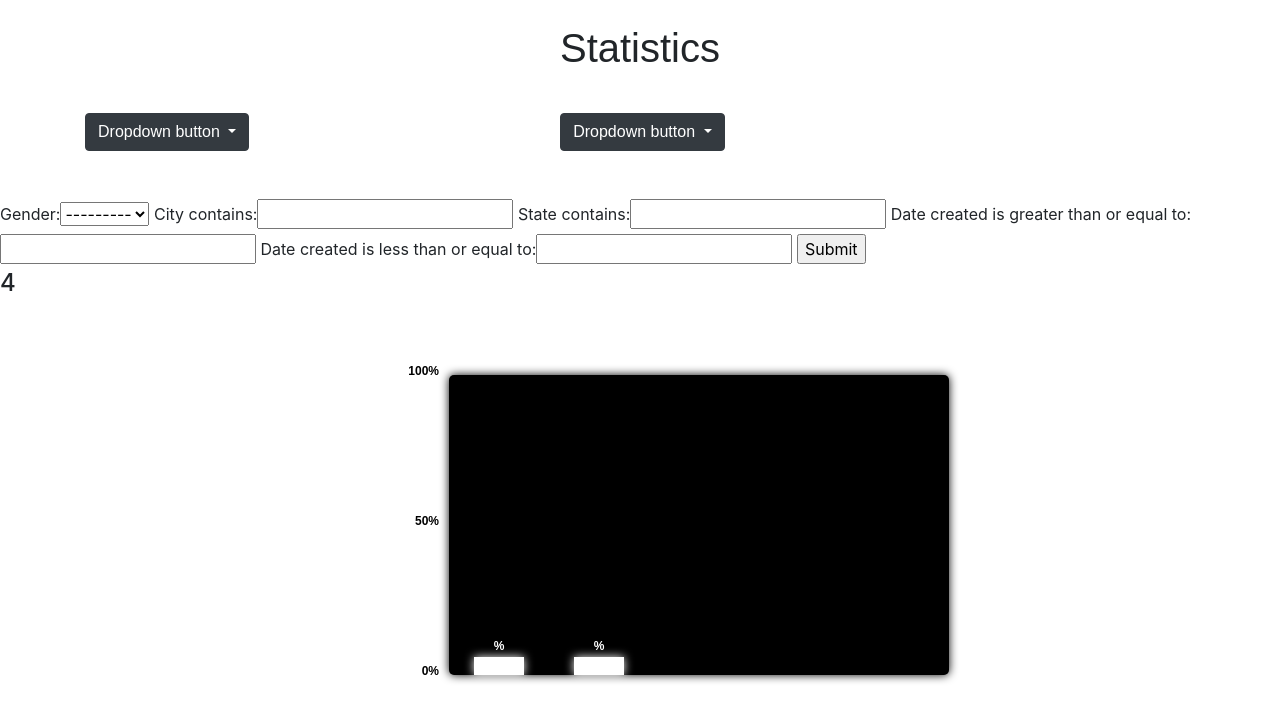
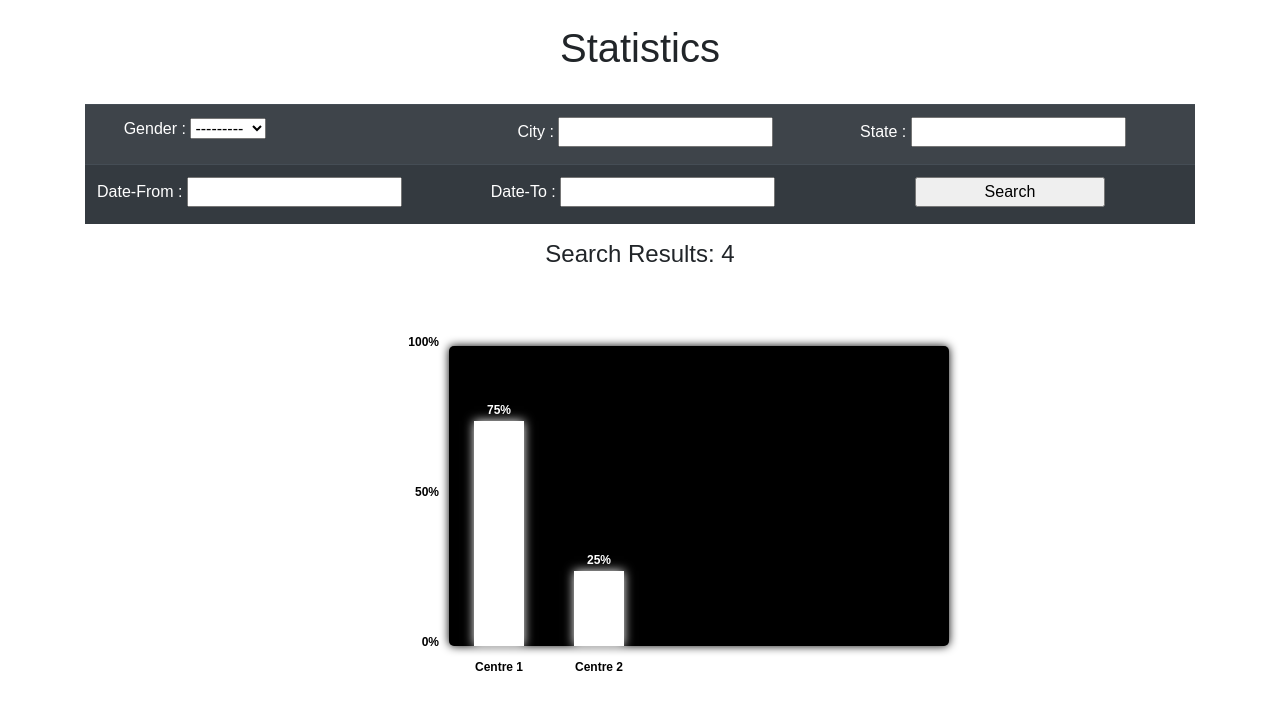
Before and after one commit to manoj-b-22/C-19-Vaccine, a Django app: page /statistics/1/ in a window 1280 px wide; the page is wider, and only the part inside the window is pictured. Shown: the part 56-777 px from the top of that part. Run offline with Django 3.2, Linux system fonts and the light colour scheme; data comes from the database, SQL or seed files in the repository; some libraries are stand-ins or nearby versions.

Commit message:
fixed bugs in statistics page and styling

```diff
--- a/C19V/templates/main.html
+++ b/C19V/templates/main.html
@@ -7,6 +7,7 @@
     <meta http-equiv="X-UA-Compatible" content="IE=edge">
     <meta name="viewport" content="width=device-width, initial-scale=1.0">
     <title>C19Vaccine</title>
+
     <link rel="stylesheet" href="https://stackpath.bootstrapcdn.com/bootstrap/4.3.1/css/bootstrap.min.css" integrity="sha384-ggOyR0iXCbMQv3Xipma34MD+dH/1fQ784/j6cY/iJTQUOhcWr7x9JvoRxT2MZw1T" crossorigin="anonymous">
 </head>
 <body>
@@ -17,5 +18,6 @@
 
     {% endblock %}
     <script src="https://kit.fontawesome.com/f8b62a635e.js" crossorigin="anonymous"></script>
+
 </body>
 </html>
--- a/C19V/templates/statistics.html
+++ b/C19V/templates/statistics.html
@@ -2,45 +2,43 @@
 {% load static %}
 
 {% block content %}
-<link rel="stylesheet" href="https://maxcdn.bootstrapcdn.com/bootstrap/4.5.2/css/bootstrap.min.css">
+
 <link rel='stylesheet' href="{% static '/css/statistics.css' %}">
 <script src="https://ajax.googleapis.com/ajax/libs/jquery/3.5.1/jquery.min.js"></script>
 <script src="https://cdnjs.cloudflare.com/ajax/libs/popper.js/1.16.0/umd/popper.min.js"></script>
 <script src="https://maxcdn.bootstrapcdn.com/bootstrap/4.5.2/js/bootstrap.min.js"></script>
 <script src="{% static '/js/statistics.js' %}"></script>
 <div class="container" style="font-family: sans-serif;"><br>
-    <h1 class="text-center">Statistics</h1>
-    <div class="btn-group" style="margin-top: 3%;float:left;">
-        <div class="dropdown">
-            <button type="button" class="btn btn-dark dropdown-toggle" data-toggle="dropdown">
-                Dropdown button
-            </button>
-            <div class="dropdown-menu">
-                <a class="dropdown-item" href="">Day</a>
-                <a class="dropdown-item" href="">Month</a>
-                <a class="dropdown-item" href="">Year</a>
-                <a class="dropdown-item" href="">Over all</a>
-            </div>
-        </div>
-    </div>
-    <div class="btn-group" style="margin-top: 3%;margin-left: 28%;">
-        <div class="dropdown">
-            <button type="button" class="btn btn-dark dropdown-toggle" data-toggle="dropdown">
-                Dropdown button
-            </button>
-            <div class="dropdown-menu">
-                <a class="dropdown-item" href="">City</a>
-                <a class="dropdown-item" href="">State</a>
-            </div>
-        </div>
-    </div>
-</div><br><br>
+    <h1 class="text-center">Statistics</h1><br>
+
     <form method='GET'>
-        {{filter.form.as_table}}
-        <input type='submit' name='Search'>
+        <table class="table table-dark table-striped">
+
+            <tbody>
+                <tr>
+                    <td><label for="gender">&nbsp &nbsp &nbsp Gender : </label>
+                    {{filter.form.gender}}</td>
+                    <td>
+                        <label for="city">&nbsp&nbsp&nbsp&nbsp&nbsp&nbspCity :</label>
+                        {{filter.form.city}}
+                    </td>
+                    <td>
+                        <label for="state">State :</label>
+                        {{filter.form.state}}
+                    </td></tr><tr>
+                    <td><label for="start_date">Date-From :</label>
+                        {{filter.form.start_date}}</td>
+                    <td>
+                        <label for="end_date">Date-To :</label>
+                        {{filter.form.end_date}}
+                    </td>
+                    <td><div style="margin-left:17%;"><input type='submit' name='Submit' value="Search" style="width:190px"></input></div>
+
+                    </td>
+                </tr></tbody></table>
     </form>
-    <h4>{{people}}</h4>
-
+    <h4 class="text-center">Search Results: {{people}}</h4>
+</div>
 <div class="container" style="font-family: sans-serif;margin-top: 6%;margin-left: 30%;">
     <div class="chart">
         <ul class="numbers">
@@ -49,11 +47,16 @@
             <li><span>0%</span></li>
         </ul>
         <ul class="bars">
-            {% for cen in centre %}
-            <li>
-                <div class="bar" data-percentage="{{ percent.forloop.counter }}"></div><span>{{centre.id}}</span>
-            </li>
+        {% for cen in centre %}
+            {% for per in percent %}
+                {% if forloop.counter == forloop.parentloop.counter %}
+                    <li>
+                        <div class="bar" data-percentage="{{ per }}"></div><span>Centre {{cen.id}}</span>
+                    </li>
+                {% endif %}
             {% endfor %}
+        {% endfor %}
+
         </ul>
     </div>
 
@@ -61,3 +64,5 @@
 
 
 {% endblock %}
+
+<!---->
--- a/C19V/views.py
+++ b/C19V/views.py
@@ -121,7 +121,19 @@ def statsVC(request,pk):
 
     person = models.TestCentre.objects.get(id=pk)
 
-    context = {'nbar': 'statsVC' , 'block':'VC', 'person':person }
+    people = models.VaccinatedPerson.objects.all()
+    myFilter = filters.PersonFilter(request.GET, queryset=people)
+    people = myFilter.qs
+
+    percent = []
+    centres = models.TestCentre.objects.all()
+    for cen in centres:
+        k = people.filter(centre=cen).count()
+        res = int(k/people.count()*100)
+        percent.append(res)
+    people = people.count()
+
+    context = {'nbar': 'statsVC', 'block': 'VC', 'person': person,'filter': myFilter, 'people': people, 'centre': centres, 'percent': percent}
     return render(request, 'statistics.html',context)
 
 def Login(request):
```
Also changed, not shown: C19V/filters.py (line endings or trailing spaces).
